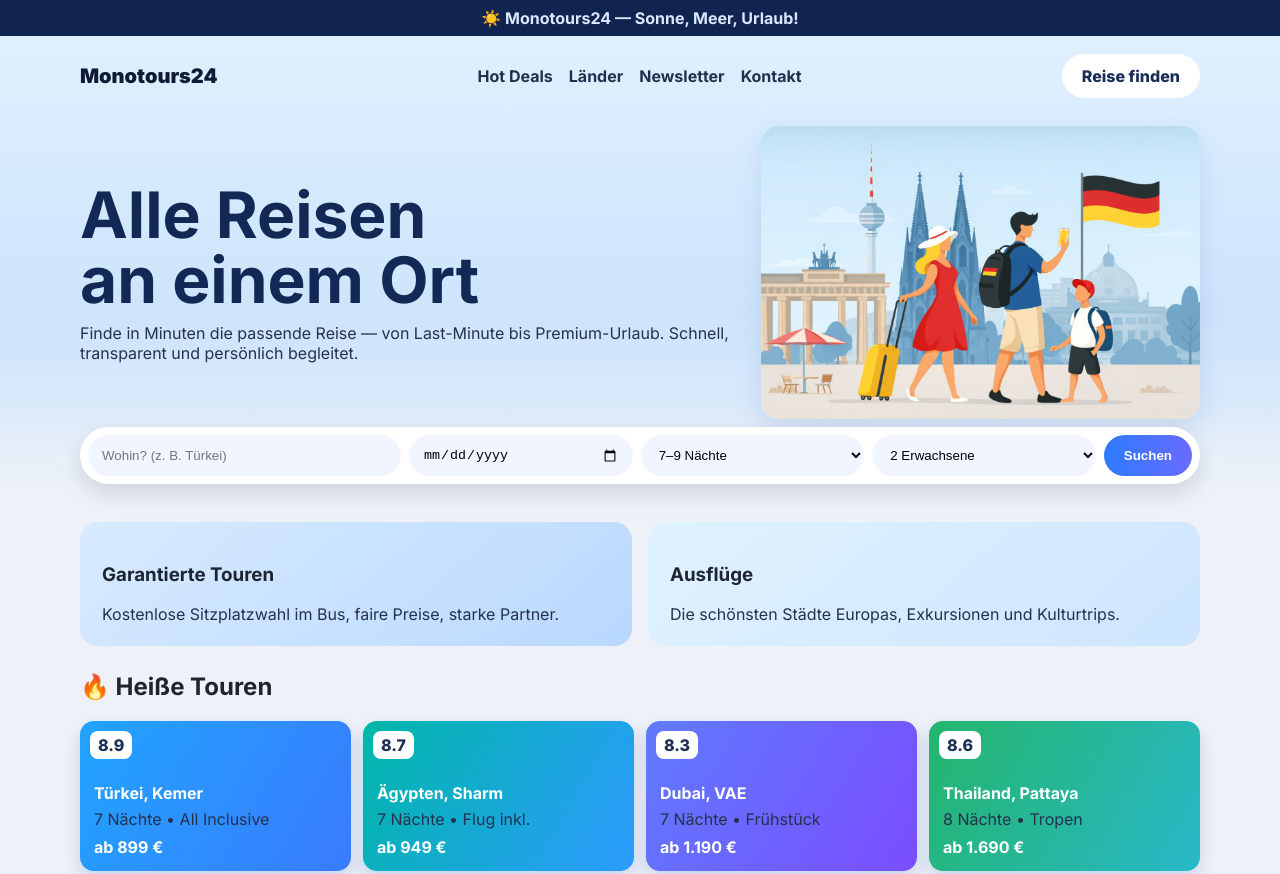
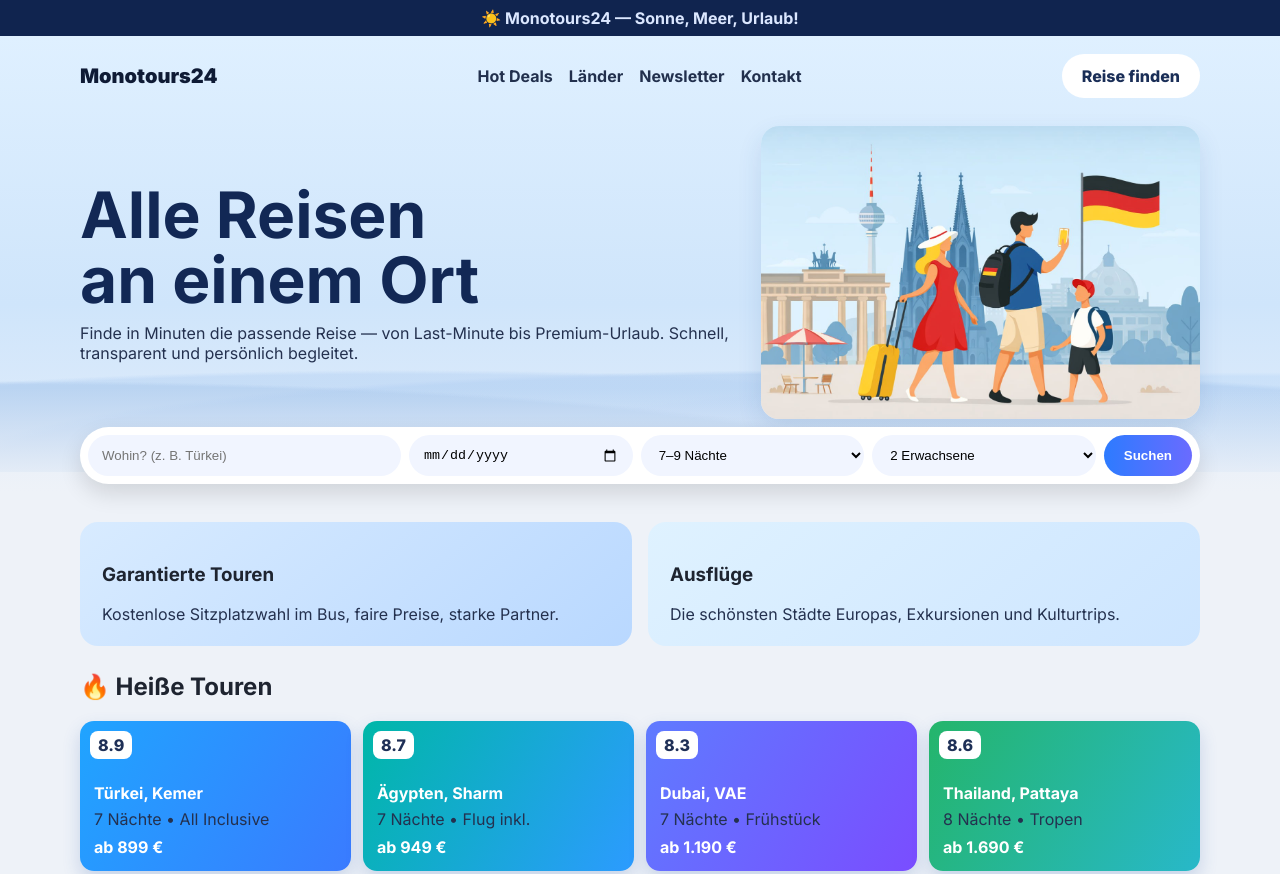
Before and after one commit to Andrii-Tiurin/monotours24noe, a website: page index.html in a window 1280 px wide. Shown: the top 874 px of the page. Drawn offline with Linux system fonts and the light colour scheme.

Commit message:
Add soft hills background effect to hero section

```diff
--- a/public/style.css
+++ b/public/style.css
@@ -2,8 +2,16 @@
 *{box-sizing:border-box}body{margin:0;font-family:Inter,system-ui,sans-serif;color:var(--text);background:var(--bg)}
 .container{width:min(1120px,92%);margin:0 auto}
 .topline{background:#10244f;color:#dbe7ff;text-align:center;padding:8px 12px;font-weight:600}
-.hero-header{position:relative;background:linear-gradient(180deg,#dff0ff 0%,#cde4fb 58%,#e6eef9 100%);overflow:hidden}
-.hero-header::after{content:"";position:absolute;inset:auto 0 0 0;height:110px;background:linear-gradient(to bottom,rgba(255,255,255,0),#eef2f8 86%)}
+.hero-header{position:relative;background:linear-gradient(180deg,#dff0ff 0%,#cfe5fb 56%,#e7effa 100%);overflow:hidden}
+.hero-header::before{content:"";position:absolute;left:-8%;right:-8%;bottom:42px;height:130px;z-index:1;
+  background:
+    radial-gradient(120% 140% at 8% 100%, rgba(175,204,238,.55) 0 48%, transparent 50%),
+    radial-gradient(120% 160% at 34% 100%, rgba(188,214,245,.62) 0 47%, transparent 49%),
+    radial-gradient(120% 160% at 62% 100%, rgba(176,206,241,.58) 0 47%, transparent 49%),
+    radial-gradient(120% 160% at 92% 100%, rgba(194,220,248,.6) 0 46%, transparent 48%);
+}
+.hero-header::after{content:"";position:absolute;inset:auto 0 0 0;height:126px;z-index:1;
+  background:linear-gradient(to bottom,rgba(255,255,255,0),#eef2f8 82%)}
 .nav{display:flex;align-items:center;justify-content:space-between;padding:18px 0;gap:12px;position:relative;z-index:2}
 .logo{font-weight:900;font-size:1.25rem;color:#0f1b35;text-decoration:none}
 nav{display:flex;gap:16px;flex-wrap:wrap}nav a{text-decoration:none;color:#22304d;font-weight:600}
--- a/styles.css
+++ b/styles.css
@@ -2,8 +2,16 @@
 *{box-sizing:border-box}body{margin:0;font-family:Inter,system-ui,sans-serif;color:var(--text);background:var(--bg)}
 .container{width:min(1120px,92%);margin:0 auto}
 .topline{background:#10244f;color:#dbe7ff;text-align:center;padding:8px 12px;font-weight:600}
-.hero-header{position:relative;background:linear-gradient(180deg,#dff0ff 0%,#cde4fb 58%,#e6eef9 100%);overflow:hidden}
-.hero-header::after{content:"";position:absolute;inset:auto 0 0 0;height:110px;background:linear-gradient(to bottom,rgba(255,255,255,0),#eef2f8 86%)}
+.hero-header{position:relative;background:linear-gradient(180deg,#dff0ff 0%,#cfe5fb 56%,#e7effa 100%);overflow:hidden}
+.hero-header::before{content:"";position:absolute;left:-8%;right:-8%;bottom:42px;height:130px;z-index:1;
+  background:
+    radial-gradient(120% 140% at 8% 100%, rgba(175,204,238,.55) 0 48%, transparent 50%),
+    radial-gradient(120% 160% at 34% 100%, rgba(188,214,245,.62) 0 47%, transparent 49%),
+    radial-gradient(120% 160% at 62% 100%, rgba(176,206,241,.58) 0 47%, transparent 49%),
+    radial-gradient(120% 160% at 92% 100%, rgba(194,220,248,.6) 0 46%, transparent 48%);
+}
+.hero-header::after{content:"";position:absolute;inset:auto 0 0 0;height:126px;z-index:1;
+  background:linear-gradient(to bottom,rgba(255,255,255,0),#eef2f8 82%)}
 .nav{display:flex;align-items:center;justify-content:space-between;padding:18px 0;gap:12px;position:relative;z-index:2}
 .logo{font-weight:900;font-size:1.25rem;color:#0f1b35;text-decoration:none}
 nav{display:flex;gap:16px;flex-wrap:wrap}nav a{text-decoration:none;color:#22304d;font-weight:600}
```
